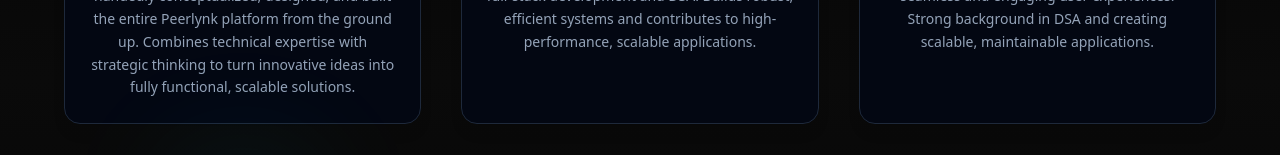
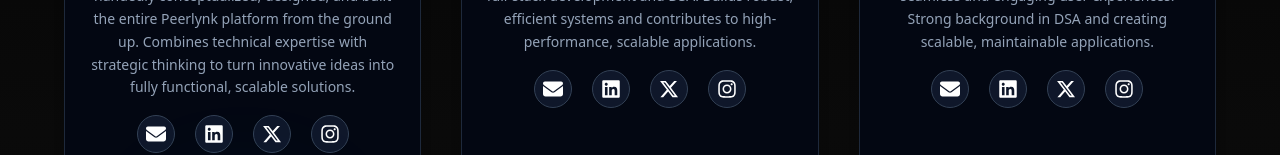
Before and after one commit to peerlynk/peerlynk_info, a React (Vite) app: page /team in a window 1280 px wide. Shown: the part 645-800 px from the top of the page. Built offline with nearby package versions, Linux system fonts and the light colour scheme.

Commit message:
Initial commit

```diff
--- a/components/Footer.tsx
+++ b/components/Footer.tsx
@@ -52,7 +52,7 @@ const Footer: React.FC = () => {
                   className="p-3 rounded-xl bg-gray-950 border border-slate-800 hover:scale-110 transition-all duration-300 shadow-md hover:shadow-[0_0_15px_rgba(0,0,0,0.5)]"
                   // style={{ color }}
                 >
-                  <Icon className ="h-6 w-6" />
+                  <Icon size={24} />
                 </a>
               ))}
             </div>
--- a/index.html
+++ b/index.html
@@ -43,7 +43,7 @@
   }
 }
 </script>
-<link rel="stylesheet" href="/index.css">
+<!-- <link rel="stylesheet" href="/index.css"> -->
 </head>
   <body>
     <div id="root"></div>
--- a/pages/AboutPage.tsx
+++ b/pages/AboutPage.tsx
@@ -92,7 +92,7 @@ const AboutPage: React.FC = () => {
               href="/commingSoon"
               className="inline-flex items-center gap-3 bg-brand-primary text-black px-6 py-3 rounded-full font-semibold shadow-lg hover:shadow-xl hover:scale-105 transition-all duration-300"
             >
-              Get Started — Join Peerlynk
+             Join Peerlynk
             </a>
             <a
               href="/#features"
--- a/pages/TeamPage.tsx
+++ b/pages/TeamPage.tsx
@@ -1,39 +1,59 @@
 import React from "react";
+import { FaEnvelope, FaInstagram, FaLinkedin, FaXTwitter } from "react-icons/fa6";
 
 interface TeamMember {
   name: string;
   role: string;
   image: string;
   bio: string;
+  gmail?: string;
+  linkedin?: string;
+  instagram?: string;
+  x?: string; // X (Twitter)
 }
+
 const teamMembers: TeamMember[] = [
   {
     name: "Dhruv Pal",
     role: "Founder & CEO",
-    image: `https://res.cloudinary.com/dqppqvblk/image/upload/v1762668962/dhruvpal_fd00uj.jpg`,
+    image: "https://res.cloudinary.com/dqppqvblk/image/upload/v1762668962/dhruvpal_fd00uj.jpg",
     bio: "Founder and visionary leader who single-handedly conceptualized, designed, and built the entire Peerlynk platform from the ground up. Combines technical expertise with strategic thinking to turn innovative ideas into fully functional, scalable solutions.",
+    gmail: "mailto:dhruvpalpeerlynk@gmail.com",
+    linkedin: "https://linkedin.com/in/dhruvpal",
+    instagram: "https://instagram.com/dhruvpal",
+    x: "https://x.com/dhruvpal",
   },
   {
     name: "Diwakar Singh",
     role: "Full-Stack Engineer",
     image: "https://res.cloudinary.com/dqppqvblk/image/upload/v1762668962/diwakarSingh_mzueoi.jpg",
     bio: "Problem-solving enthusiast with expertise in full-stack development and DSA. Builds robust, efficient systems and contributes to high-performance, scalable applications.",
+    gmail: "mailto:diwakar.peerlynk@gmail.com",
+    linkedin: "https://linkedin.com/in/diwakar-singh",
+    instagram: "https://instagram.com/diwakar.singh",
+    x: "https://x.com/diwakar_singh",
   },
   {
     name: "Akash Kumar",
     role: "Full-Stack Engineer",
     image: "https://res.cloudinary.com/dqppqvblk/image/upload/v1762668962/akashKumar_jyzzn5.jpg",
     bio: "Web full-stack developer skilled in designing seamless and engaging user experiences. Strong background in DSA and creating scalable, maintainable applications.",
+    gmail: "mailto:akash.peerlynk@gmail.com",
+    linkedin: "https://linkedin.com/in/akashkumar",
+    instagram: "https://instagram.com/akashkumar",
+    x: "https://x.com/akashkumar",
   },
   {
     name: "Ankit Pal",
     role: "Head of Sales & Marketing",
     image: "https://res.cloudinary.com/dqppqvblk/image/upload/v1762668962/ankitpal_otv1v7.jpg",
     bio: "Expert in driving growth and building strategic relationships. Focuses on delivering intelligent marketing solutions that enhance user engagement and platform adoption.",
+    gmail: "mailto:ankit.peerlynk@gmail.com",
+    linkedin: "https://linkedin.com/in/ankitpal",
+    instagram: "https://instagram.com/ankitpal",
+    x: "https://x.com/ankitpal",
   },
 ];
-
-
 
 const TeamPage: React.FC = () => {
   return (
@@ -70,10 +90,63 @@ const TeamPage: React.FC = () => {
               />
               <h3 className="text-xl font-semibold">{member.name}</h3>
               <p className="text-brand-primary font-medium mb-2">{member.role}</p>
-              <p className="text-slate-400 text-sm leading-relaxed">{member.bio}</p>
+              <p className="text-slate-400 text-sm leading-relaxed mb-4">{member.bio}</p>
+
+              {/* Social Icons */}
+              <div className="flex justify-center gap-5 mt-4">
+                {member.gmail && (
+                  <a
+                    href={member.gmail}
+                    target="_blank"
+                    rel="noopener noreferrer"
+                    className="p-2 rounded-full bg-slate-900 border border-slate-700
+                      hover:border-brand-primary hover:text-brand-primary hover:shadow-brand-primary/30
+                      transition-all duration-300 hover:scale-110"
+                  >
+                    <FaEnvelope size={20} />
+                  </a>
+                )}
+                {member.linkedin && (
+                  <a
+                    href={member.linkedin}
+                    target="_blank"
+                    rel="noopener noreferrer"
+                    className="p-2 rounded-full bg-slate-900 border border-slate-700
+                      hover:border-brand-primary hover:text-brand-primary hover:shadow-brand-primary/30
+                      transition-all duration-300 hover:scale-110"
+                  >
+                    <FaLinkedin size={20} />
+                  </a>
+                )}
+                {member.x && (
+                  <a
+                    href={member.x}
+                    target="_blank"
+                    rel="noopener noreferrer"
+                    className="p-2 rounded-full bg-slate-900 border border-slate-700
+                      hover:border-brand-primary hover:text-brand-primary hover:shadow-brand-primary/30
+                      transition-all duration-300 hover:scale-110"
+                  >
+                    <FaXTwitter size={20} />
+                  </a>
+                )}
+                {member.instagram && (
+                  <a
+                    href={member.instagram}
+                    target="_blank"
+                    rel="noopener noreferrer"
+                    className="p-2 rounded-full bg-slate-900 border border-slate-700
+                      hover:border-brand-primary hover:text-brand-primary hover:shadow-brand-primary/30
+                      transition-all duration-300 hover:scale-110"
+                  >
+                    <FaInstagram size={20}  />
+                  </a>
+                )}
+              </div>
             </div>
           ))}
         </div>
+
         {/* CTA Button */}
         <div className="mt-16">
           <a
```
